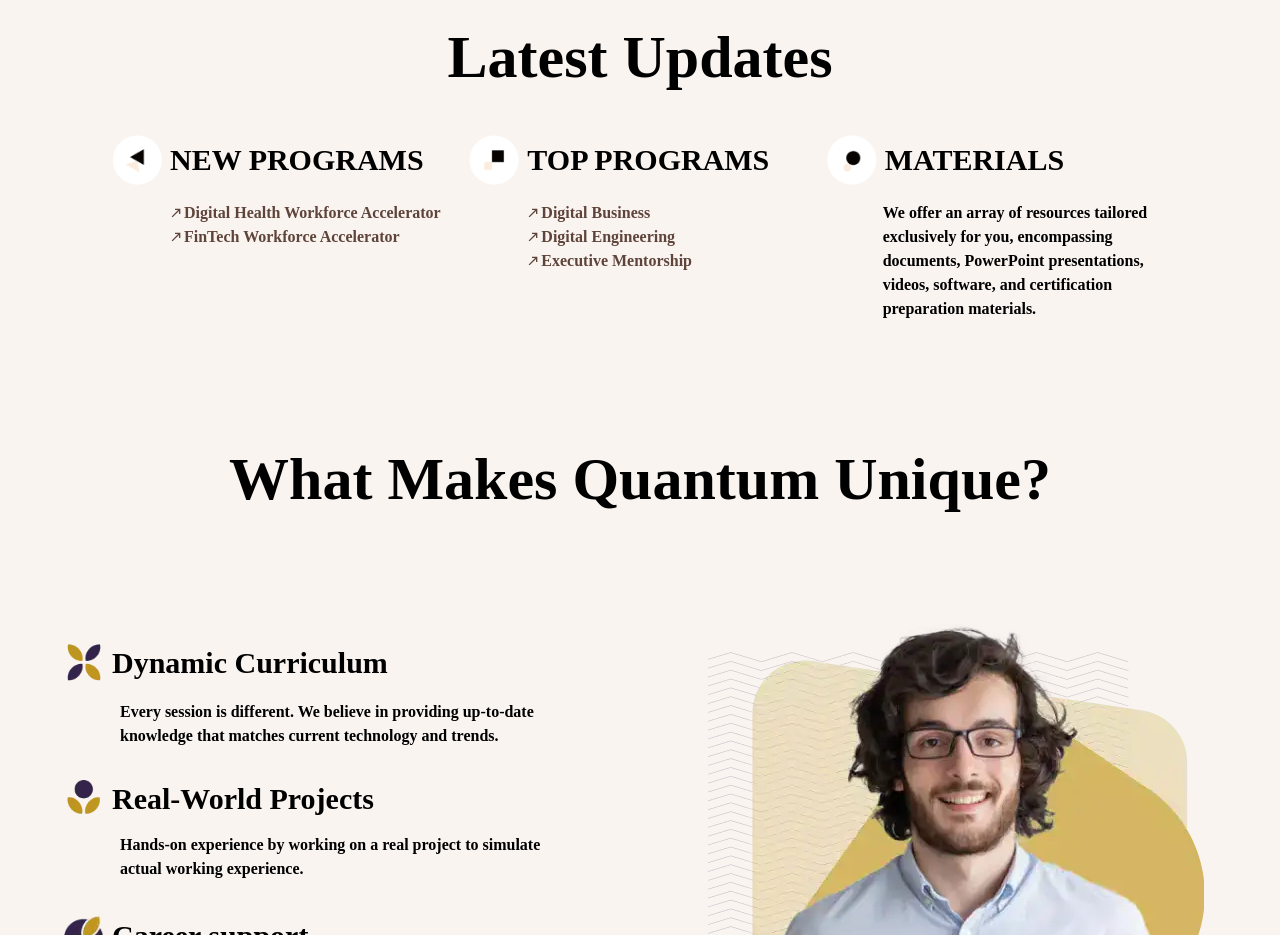
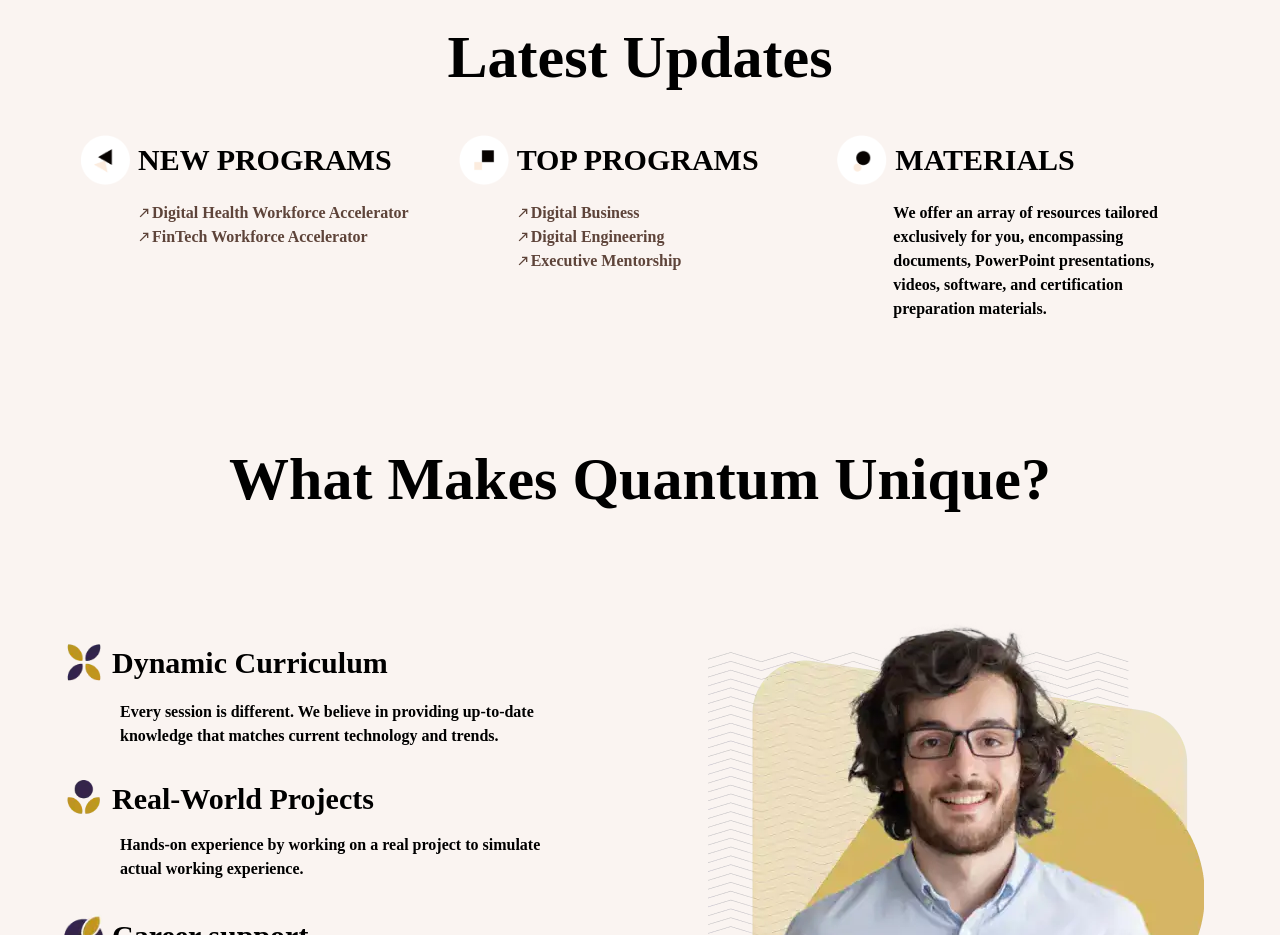
Before and after one commit to shejanNizam/quantum-education, a Next.js app: page / in a window 1280 px wide. Shown: the part 960-1895 px from the top of the page. Built offline with nearby package versions, Linux system fonts and the light colour scheme.

Commit message:
updated update section

```diff
--- a/src/components/Home/Banner.js
+++ b/src/components/Home/Banner.js
@@ -6,7 +6,7 @@
   return (
     <>
       <div className="container grid grid-cols-1 md:grid-cols-2 lg:grid-cols-2 justify-center items-center gap-12">
-        <div className="">
+        <div>
           <h1 className="text-8xl text-primary font-bold mt-8 mb-20">
             Welcome To Quantum
           </h1>
@@ -26,7 +26,7 @@
           </div>
         </div>
 
-        <div className="">
+        <div>
           <Image
             src={BANNER_ING}
             alt="banner_img"
--- a/src/components/Home/Updates.js
+++ b/src/components/Home/Updates.js
@@ -10,7 +10,7 @@
     <>
       <div className="container my-32">
         <h2 className="text-center text-6xl font-bold mb-12">Latest Updates</h2>
-        <div className="grid grid-cols-1 md:grid-cols-2 lg:grid-cols-3 gap-4 px-20">
+        <div className="grid grid-cols-1 md:grid-cols-2 lg:grid-cols-3 gap-4 px-12">
           <div>
             <h3 className="text-3xl font-bold flex items-center gap-2 mb-4">
               <Image src={logo1} alt="logo1" width={50} height={50} />
```
